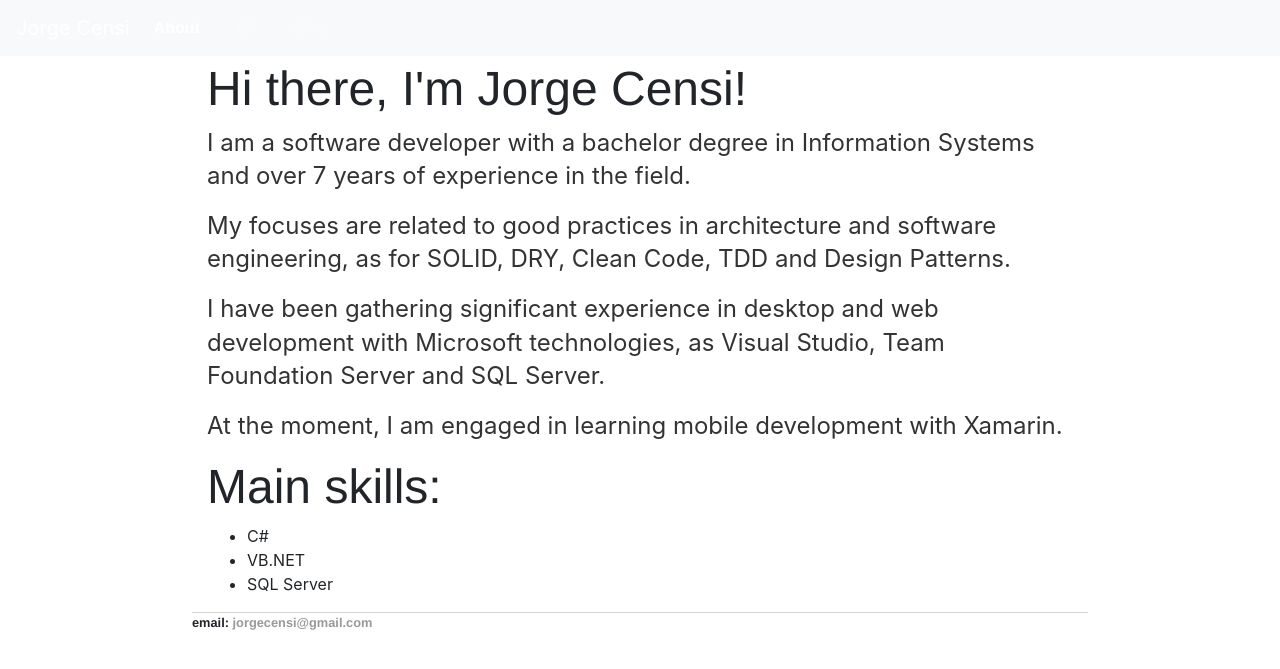
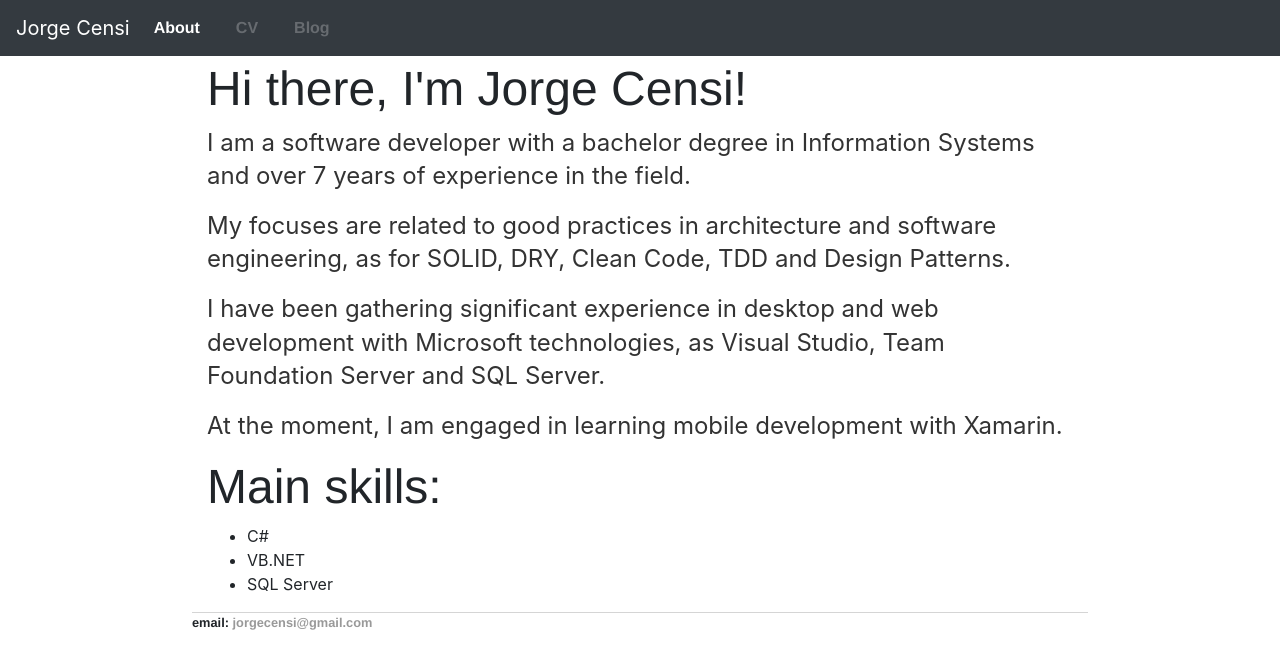
Before and after one commit to jorgecensi/jorgecensi.github.io, a Jekyll site: the page built from about.html, in a window 1280 px wide. Shown: the top 669 px of the page. Built offline with Jekyll 4.4.1, drawn with Linux system fonts in a browser that asks for light colours.

Commit message:
navbar dark

```diff
--- a/_layouts/default.html
+++ b/_layouts/default.html
@@ -6,7 +6,7 @@
         <link rel="stylesheet" type="text/css" href="/css/main.css">
     </head>
     <body>
-        <nav class="navbar navbar-expand-lg navbar-dark bg-light fixed-top">
+        <nav class="navbar navbar-expand-lg navbar-dark bg-dark fixed-top">
             <a class="navbar-brand" href="/">Jorge Censi</a>
             <button class="navbar-toggler" data-target="#my-nav" data-toggle="collapse" aria-controls="my-nav" aria-expanded="false" aria-label="Toggle navigation">
                 <span class="navbar-toggler-icon"></span>
```
